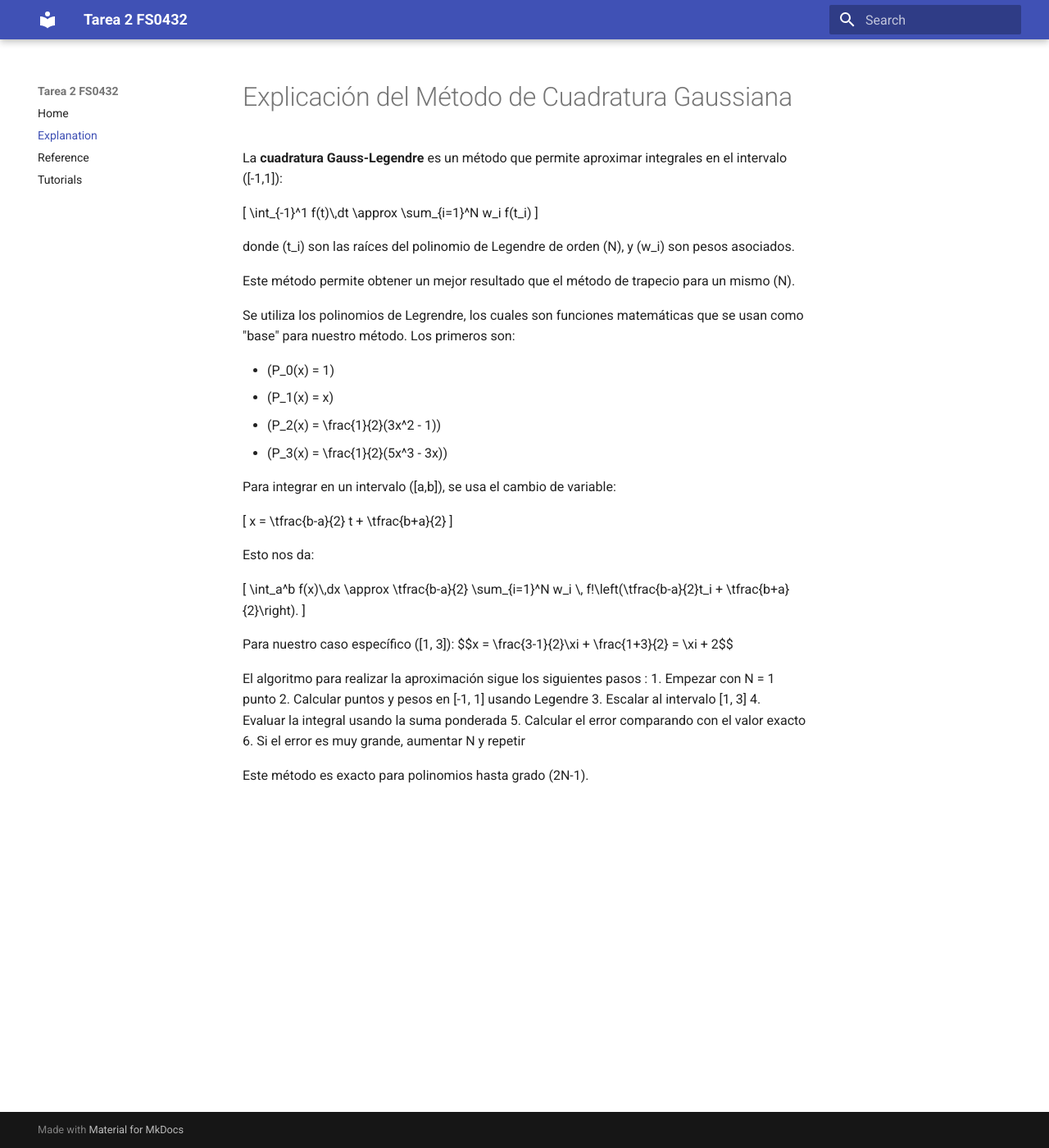
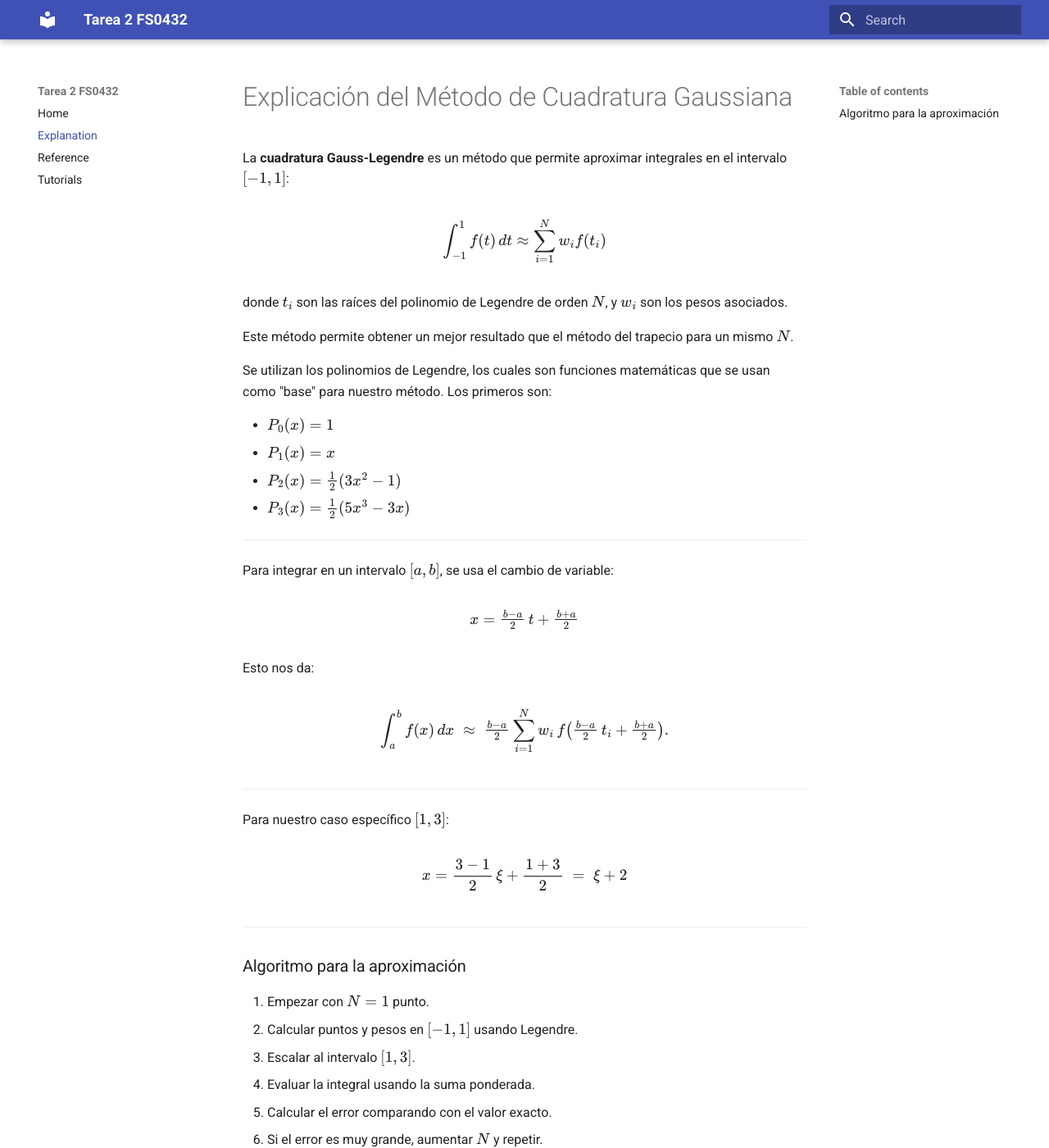
Before and after one commit to IsadoraSCC/Tarea-2---FS0432, an MkDocs documentation site: the page built from docs/explanation.md, in a window 1280 px wide and 1400 px high. Shown: the whole window at 82% size. Built offline with MkDocs 1.6.1 and Material for MkDocs 9.7.7, drawn with Linux system fonts in a browser that asks for light colours; some of the changed text lies outside the part shown.

Commit message:
add support for latex annotation

```diff
--- a/docs/explanation.md
+++ b/docs/explanation.md
@@ -1,47 +1,55 @@
 # Explicación del Método de Cuadratura Gaussiana
 
+La **cuadratura Gauss-Legendre** es un método que permite aproximar integrales en el intervalo $[-1,1]$:
 
-La **cuadratura Gauss-Legendre** es un método que permite aproximar integrales en el intervalo \([-1,1]\):
+$$
+\int_{-1}^1 f(t)\,dt \approx \sum_{i=1}^N w_i f(t_i)
+$$
 
-\[
-\int_{-1}^1 f(t)\,dt \approx \sum_{i=1}^N w_i f(t_i)
-\]
+donde $t_i$ son las raíces del polinomio de Legendre de orden $N$, y $w_i$ son los pesos asociados.
 
-donde \(t_i\) son las raíces del polinomio de Legendre de orden \(N\), y \(w_i\) son pesos asociados.
+Este método permite obtener un mejor resultado que el método del trapecio para un mismo $N$.
 
-Este método permite obtener un mejor resultado que el método de trapecio para un mismo \(N\).
+Se utilizan los polinomios de Legendre, los cuales son funciones matemáticas que se usan como "base" para nuestro método. Los primeros son:
 
-Se utiliza los polinomios de Legrendre, los cuales son funciones matemáticas que se usan como "base" para nuestro método. Los primeros son:
+- $P_0(x) = 1$
+- $P_1(x) = x$
+- $P_2(x) = \tfrac{1}{2}(3x^2 - 1)$
+- $P_3(x) = \tfrac{1}{2}(5x^3 - 3x)$
 
-- \(P_0(x) = 1\)
-- \(P_1(x) = x\)
-- \(P_2(x) = \frac{1}{2}(3x^2 - 1)\)
-- \(P_3(x) = \frac{1}{2}(5x^3 - 3x)\)
+---
 
+Para integrar en un intervalo $[a,b]$, se usa el cambio de variable:
 
-Para integrar en un intervalo \([a,b]\), se usa el cambio de variable:
-
-\[
-x = \tfrac{b-a}{2} t + \tfrac{b+a}{2}
-\]
+$$
+x = \tfrac{b-a}{2}\, t + \tfrac{b+a}{2}
+$$
 
 Esto nos da:
 
-\[
-\int_a^b f(x)\,dx \approx \tfrac{b-a}{2} \sum_{i=1}^N w_i \, f\!\left(\tfrac{b-a}{2}t_i + \tfrac{b+a}{2}\right).
-\]
+$$
+\int_a^b f(x)\,dx \;\approx\; \tfrac{b-a}{2} \sum_{i=1}^N w_i \, f\!\left(\tfrac{b-a}{2}\,t_i + \tfrac{b+a}{2}\right).
+$$
 
+---
 
-Para nuestro caso específico \([1, 3]\):
-$$x = \frac{3-1}{2}\xi + \frac{1+3}{2} = \xi + 2$$
+Para nuestro caso específico $[1,3]$:
 
-El algoritmo para realizar la aproximación sigue los siguientes pasos :
-1. Empezar con N = 1 punto
-2. Calcular puntos y pesos en [-1, 1] usando Legendre
-3. Escalar al intervalo [1, 3]
-4. Evaluar la integral usando la suma ponderada
-5. Calcular el error comparando con el valor exacto
-6. Si el error es muy grande, aumentar N y repetir
+$$
+x = \frac{3-1}{2}\,\xi + \frac{1+3}{2} \;=\; \xi + 2
+$$
 
+---
 
-Este método es exacto para polinomios hasta grado \(2N-1\).
+### Algoritmo para la aproximación
+
+1. Empezar con $N = 1$ punto.
+2. Calcular puntos y pesos en $[-1, 1]$ usando Legendre.
+3. Escalar al intervalo $[1, 3]$.
+4. Evaluar la integral usando la suma ponderada.
+5. Calcular el error comparando con el valor exacto.
+6. Si el error es muy grande, aumentar $N$ y repetir.
+
+---
+
+Este método es exacto para polinomios hasta grado $2N - 1$.
--- a/mkdocs.yml
+++ b/mkdocs.yml
@@ -21,3 +21,9 @@ plugins:
 markdown_extensions:
   - admonition
   - pymdownx.superfences
+  - pymdownx.arithmatex:
+      generic: true
+
+extra_javascript:
+  - javascripts/mathjax.js
+  - https://unpkg.com/mathjax@3/es5/tex-mml-chtml.js
```
Also changed, not shown: README.md (+2 -1 lines), docs/index.md (+8 -5 lines), docs/tutorials.md (+1 -1 lines).
